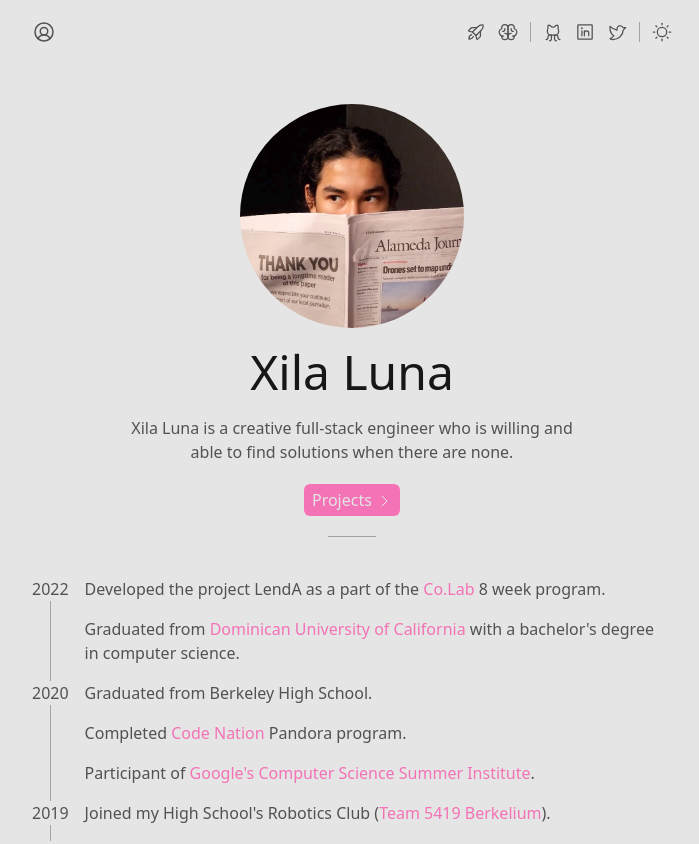
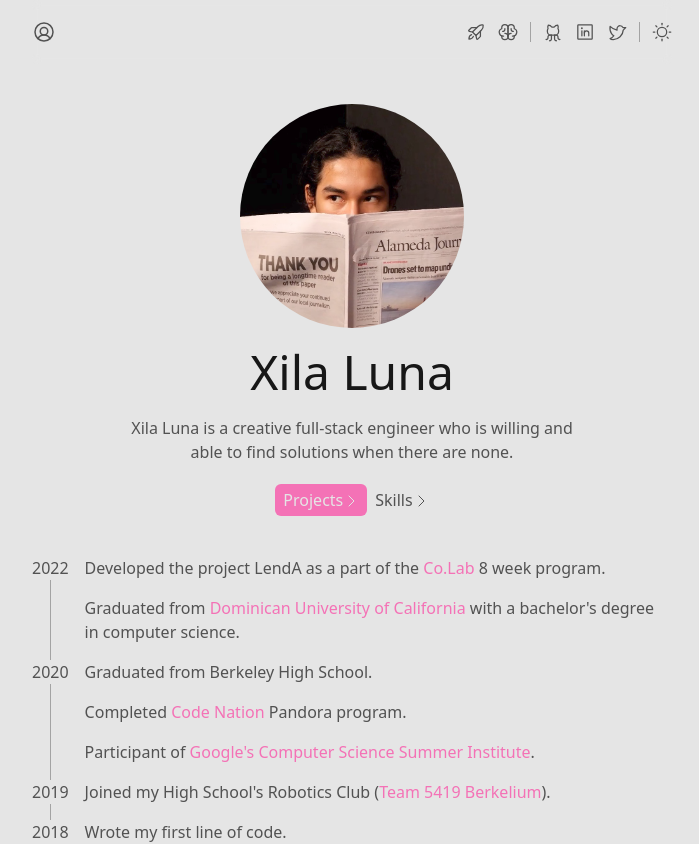
Before and after one commit to xilaluna/xilaluna.com, a Next.js app: page / in a window 1280 px wide. Shown: the top 844 px of the page, without its empty margins (288-987 px from the left). Built offline with nearby package versions, Linux system fonts and the light colour scheme.

Commit message:
[add] button and remove under border

```diff
--- a/pages/index.tsx
+++ b/pages/index.tsx
@@ -29,12 +29,20 @@ const Home: NextPage = () => {
           Xila Luna is a creative full-stack engineer who is willing and able to
           find solutions when there are none.
         </p>
-        <Link href={'/projects'}>
-          <button className="button-style">
-            Projects <CaretRight className="mb-0.5 inline-block align-middle" />
-          </button>
-        </Link>
-        <div className="border-color w-12 border-b" />
+        <div className="space-x-2">
+          <Link href={'/projects'}>
+            <button className="button-style">
+              Projects
+              <CaretRight className="mb-0.5 inline-block align-middle" />
+            </button>
+          </Link>
+          <Link href={'/skills'}>
+            <button className="secondary-button-style">
+              Skills
+              <CaretRight className="mb-0.5 inline-block align-middle" />
+            </button>
+          </Link>
+        </div>
       </div>
 
       <div className="flex flex-col">
```
